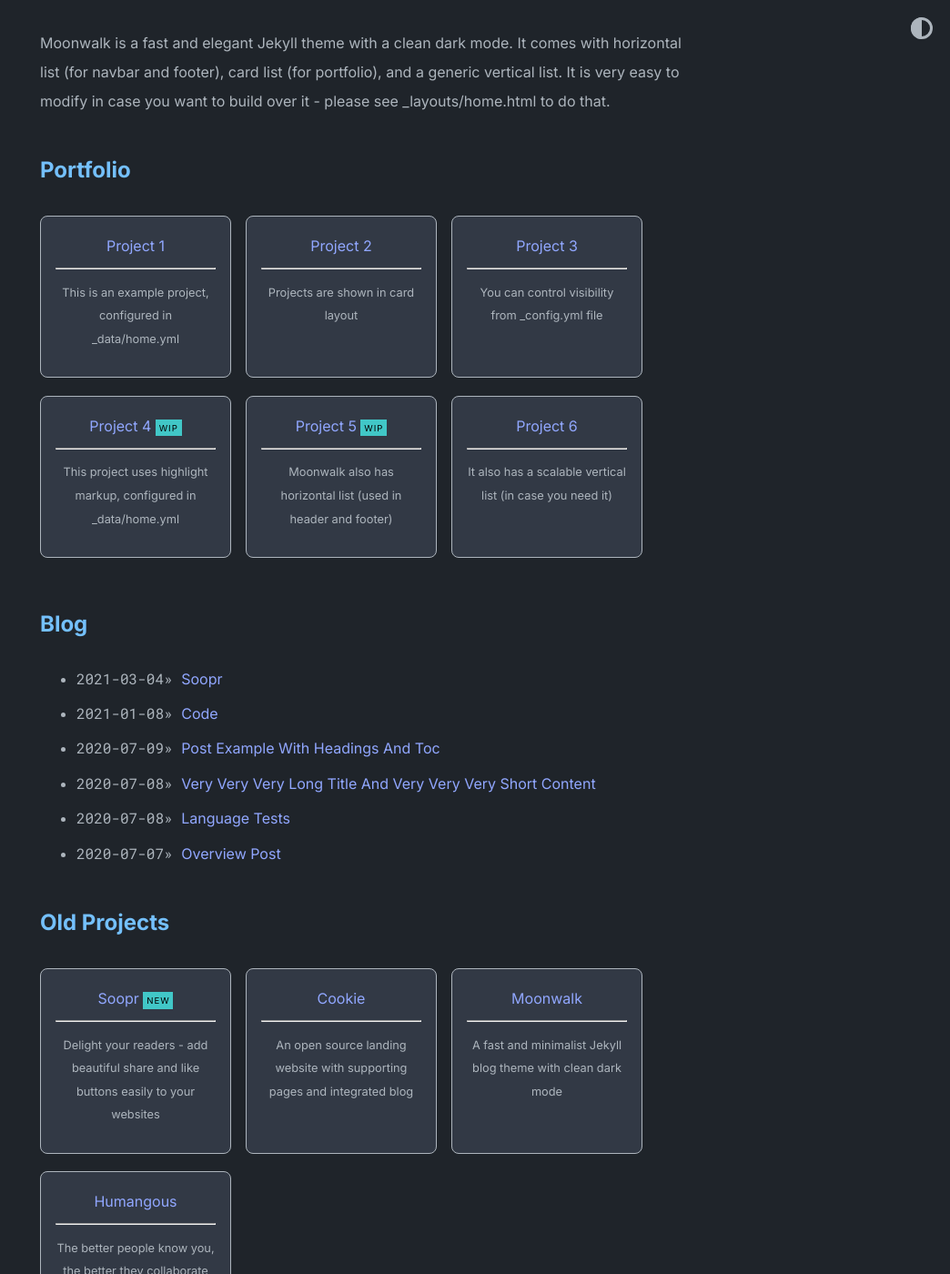
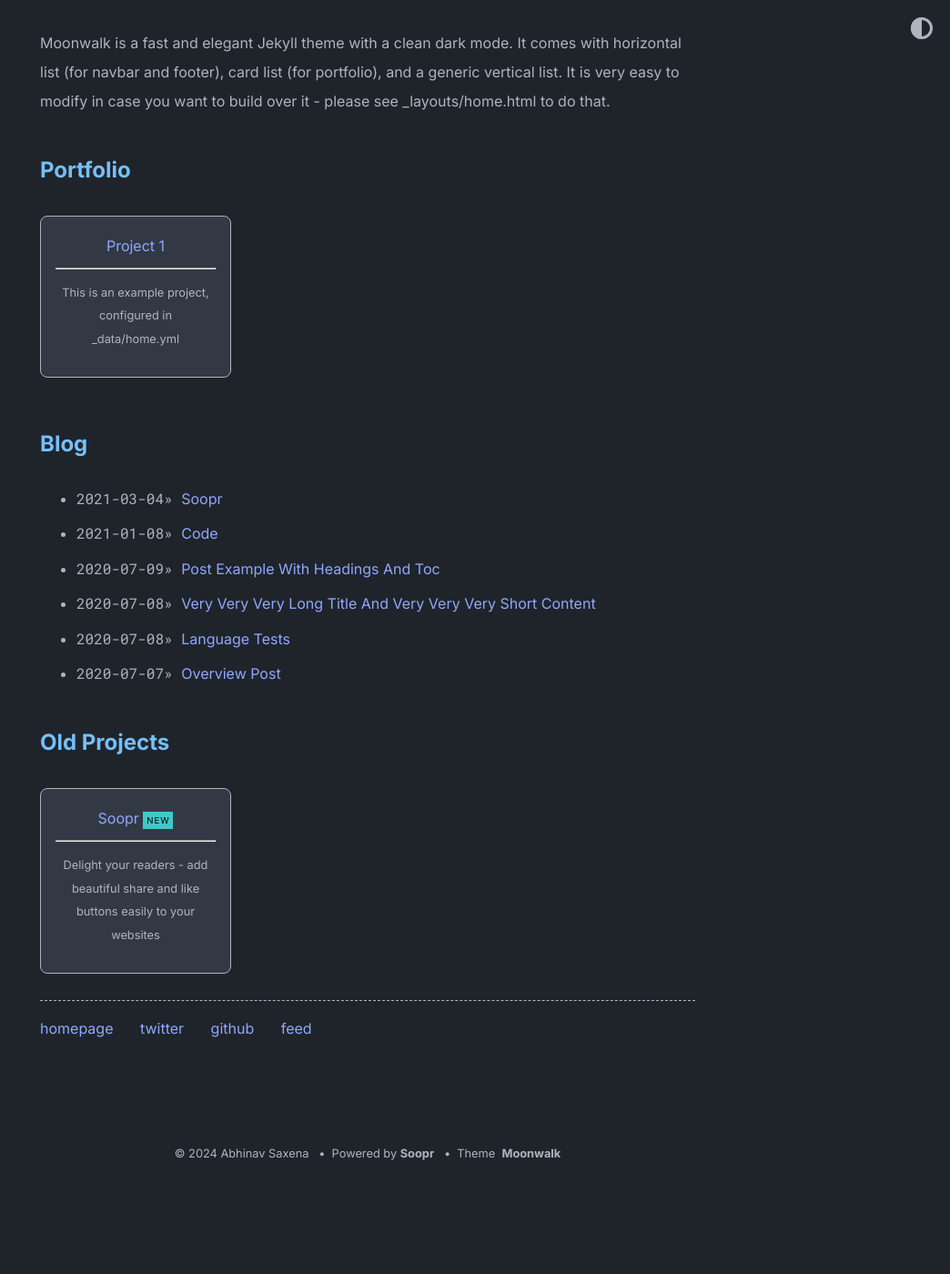
Before and after one commit to shawn-phy/myblog, a Jekyll site: the page built from index.md, in a window 1280 px wide and 1400 px high, scrolled down 202 px. Shown: the whole window at 91% size, without its empty margins (236-1280 px from the left). Built offline with Jekyll 4.4.1, drawn with Linux system fonts in a browser that asks for light colours; after the commit the page ends 1496 px from its top, so only the background shows below that; some of the changed text lies outside the part shown.

```diff
--- a/_data/home.yml
+++ b/_data/home.yml
@@ -5,35 +5,13 @@ navbar_entries:
   - title: blog
     url: blog
 
-  - title: website
-    url: https://www.abhinav.co
+  - title: musings
+    url: musings
 
 project_entries:
   - title: Project 1
     url: overview-post
     desc: This is an example project, configured in _data/home.yml
-
-  - title: Project 2
-    url: overview-post
-    desc: Projects are shown in card layout
-
-  - title: Project 3
-    url: overview-post
-    desc: You can control visibility from _config.yml file
-
-  - title: Project 4
-    url: overview-post
-    desc: This project uses highlight markup, configured in _data/home.yml
-    highlight: WIP
-
-  - title: Project 5
-    url: overview-post
-    desc: Moonwalk also has horizontal list (used in header and footer)
-    highlight: WIP
-
-  - title: Project 6
-    url: overview-post
-    desc: It also has a scalable vertical list (in case you need it)
 
 old_project_entries:
   - title: Soopr
@@ -41,27 +19,16 @@ old_project_entries:
     desc: Delight your readers - add beautiful share and like buttons easily to your websites
     highlight: NEW
 
-  - title: Cookie
-    url: https://github.com/abhinavs/cookie
-    desc: An open source landing website with supporting pages and integrated blog
-
-  - title: Moonwalk
-    url: https://github.com/abhinavs/moonwalk
-    desc: A fast and minimalist Jekyll blog theme with clean dark mode
-
-  - title: Humangous
-    url: https://www.humangous.co
-    desc: The better people know you, the better they collaborate
 
 footer_entries:
-  - title: abhinav's homepage
-    url: https://www.abhinav.co
+  - title: homepage
+    url: https://shawn-phy.github.io
 
   - title: twitter
-    url: https://twitter.com/abhinav
+    url: https://twitter.com/oyugaphilip
 
   - title: github
-    url: https://github.com/abhinavs
+    url: https://github.com/shawn-phy
 
   - title: feed
     url: feed.xml
```
